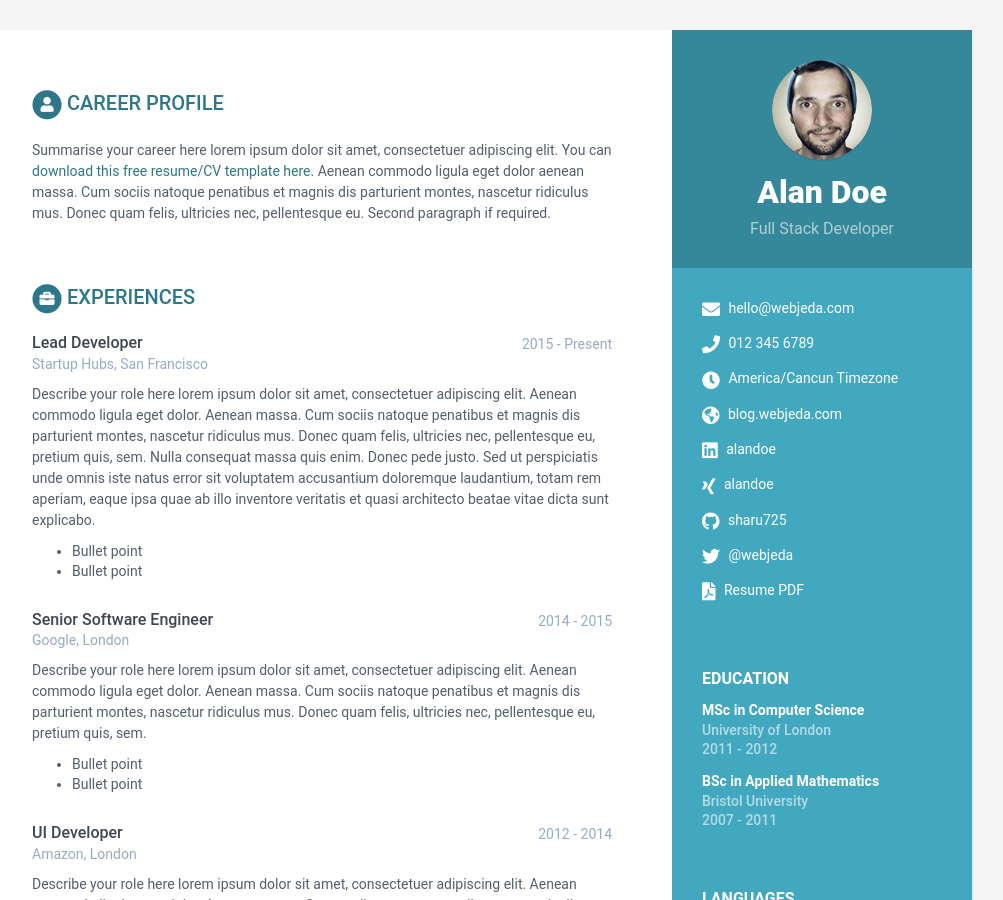
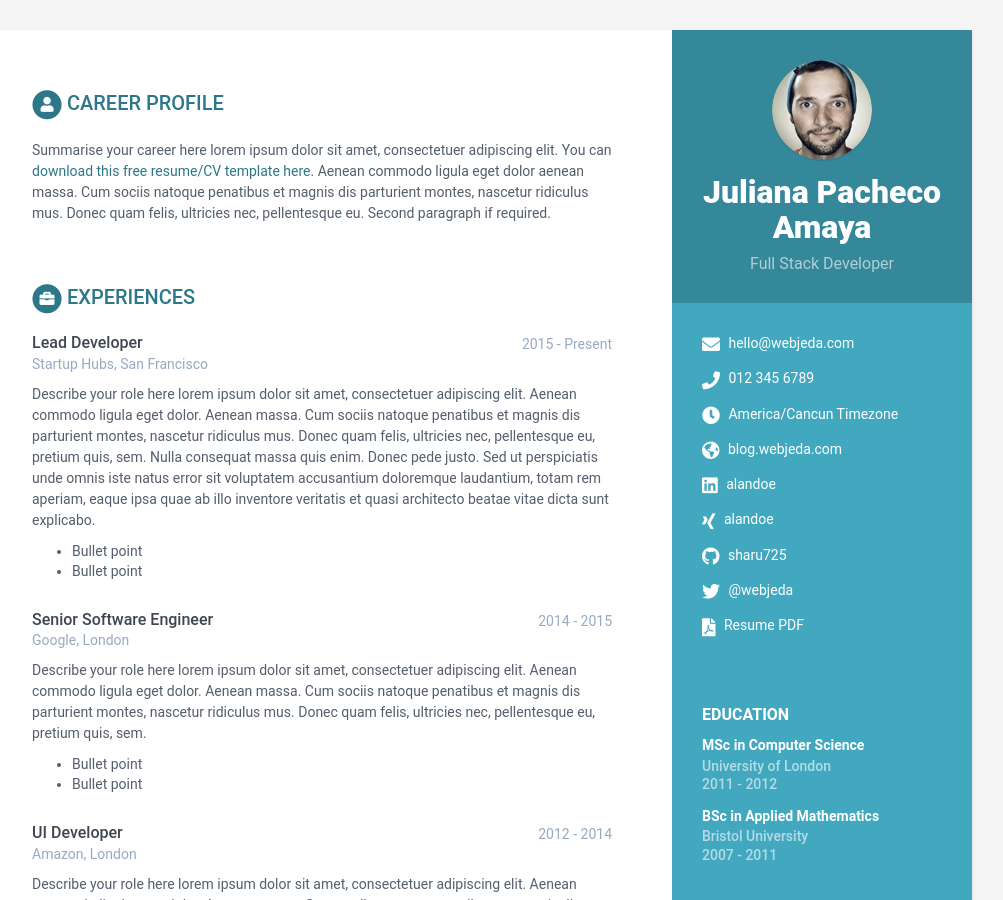
Before and after one commit to JuliiPa/Pacheco-HV2, a Jekyll site: the page built from index.html, in a window 1280 px wide and 900 px high. Shown: the whole window, without its empty margins (168-1171 px from the left). Built offline with Jekyll 4.4.1, drawn with Linux system fonts in a browser that asks for light colours.

Commit message:
cambia el nombre

```diff
--- a/_data/data.yml
+++ b/_data/data.yml
@@ -8,7 +8,7 @@ sidebar:
     education: True # set to False if you want education in main section instead of in sidebar
 
     # Profile information
-    name: Alan Doe
+    name: Juliana Pacheco Amaya
     tagline: Full Stack Developer
     avatar: profile.png  #place a 100x100 picture inside /assets/images/ folder and provide the name of the file below
 
```
